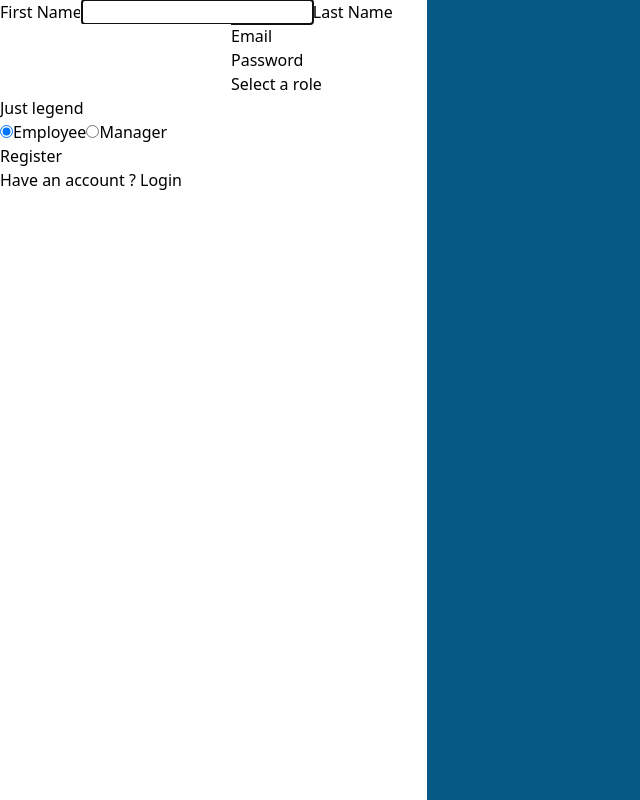
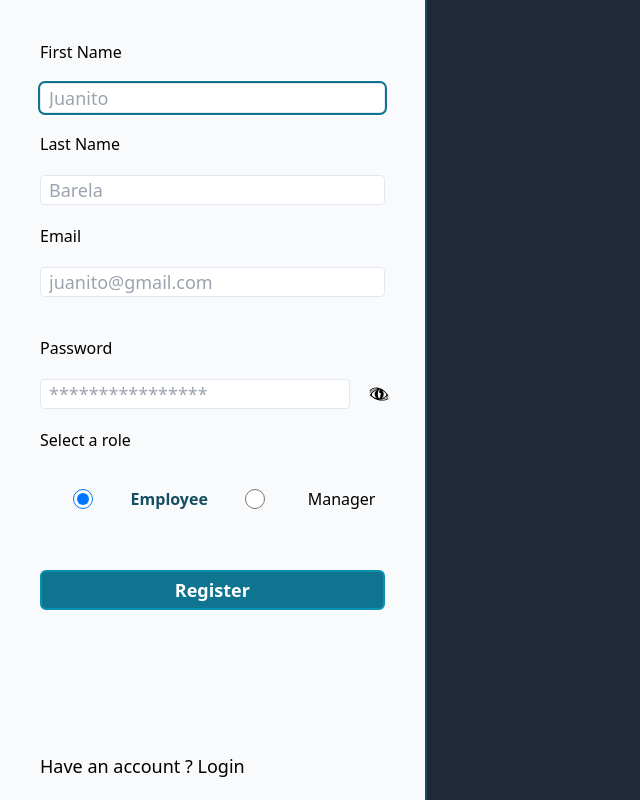
Before and after one commit to augusticor/pern-employees-front, a React (Vite) app: page /auth/register in a window 1280 px wide. Shown: the whole page, without its empty margins (0-640 px from the left). Built offline with nearby package versions, Linux system fonts and the light colour scheme.

Commit message:
Register screen styles with tailwind

```diff
--- /dev/null
+++ b/src/auth/components/PasswordInput.tsx
@@ -0,0 +1,56 @@
+import { useState } from 'react';
+import { GiEyelashes, GiSunkenEye } from 'react-icons/gi';
+
+interface Props {
+  inputClasses: string;
+  svgFillColor: string;
+  handleChange: (event: React.ChangeEvent<HTMLInputElement>) => void;
+}
+
+export const PasswordInput: React.FC<Props> = ({
+  inputClasses,
+  svgFillColor,
+  handleChange,
+}) => {
+  const [hidePassword, setHidePassword] = useState(true);
+
+  return (
+    <>
+      <label htmlFor='inppassword' className='mt-5'>
+        Password
+      </label>
+      <div className='grid grid-cols-2 items-center gap-3'>
+        {hidePassword ? (
+          <input
+            className={`${inputClasses}`}
+            type='password'
+            name='password'
+            id='inppassword'
+            placeholder='****************'
+            onChange={handleChange}
+          />
+        ) : (
+          <input
+            className={`${inputClasses}`}
+            type='text'
+            name='password'
+            id='inppassword'
+            onChange={handleChange}
+          />
+        )}
+
+        <button
+          type='button'
+          className='text-xl justify-self-center'
+          onClick={() => setHidePassword(!hidePassword)}
+        >
+          {hidePassword ? (
+            <GiSunkenEye className={svgFillColor} />
+          ) : (
+            <GiEyelashes className={svgFillColor} />
+          )}
+        </button>
+      </div>
+    </>
+  );
+};
--- a/src/auth/pages/Login.tsx
+++ b/src/auth/pages/Login.tsx
@@ -1,10 +1,12 @@
 import { useState } from 'react';
 import { Link } from 'wouter';
 import { LoginUser } from '../../types';
-import { GiEyelashes, GiSunkenEye } from 'react-icons/gi';
+import { PasswordInput } from '../components/PasswordInput';
 
 export const Login = () => {
-  const [hidePassword, setHidePassword] = useState(true);
+  const inputsClasses =
+    'text-lg border-b-2 mt-3 outline-none border-lime-100 focus:border-lime-300 hover:border-lime-200';
+
   const [formValues, setFormValues] = useState<LoginUser>({ email: '', password: '' });
 
   const handleChange = (e: React.ChangeEvent<HTMLInputElement>) => {
@@ -24,7 +26,7 @@ export const Login = () => {
         <form className='flex flex-col pt-10 w-full' onSubmit={handleSubmit}>
           <label htmlFor='inpemail'>Email</label>
           <input
-            className='text-lg border-b-2 mt-3 outline-none border-lime-100 focus:border-lime-300 hover:border-lime-200'
+            className={`${inputsClasses}`}
             type='email'
             name='email'
             id='inpemail'
@@ -33,41 +35,11 @@ export const Login = () => {
             onChange={handleChange}
           />
 
-          <label htmlFor='inppassword' className='mt-5'>
-            Password
-          </label>
-          <div className='grid grid-cols-2 items-center gap-3'>
-            {hidePassword ? (
-              <input
-                className='text-lg border-b-2 mt-3 outline-none border-lime-100 focus:border-lime-300 hover:border-lime-200'
-                type='password'
-                name='password'
-                id='inppassword'
-                placeholder='****************'
-                onChange={handleChange}
-              />
-            ) : (
-              <input
-                className='text-lg border-b-2 mt-3 outline-none border-lime-100 focus:border-lime-300 hover:border-lime-200'
-                type='text'
-                name='password'
-                id='inppassword'
-                onChange={handleChange}
-              />
-            )}
-
-            <button
-              type='button'
-              className='text-xl justify-self-center'
-              onClick={() => setHidePassword(!hidePassword)}
-            >
-              {hidePassword ? (
-                <GiSunkenEye className='hover:fill-lime-900' />
-              ) : (
-                <GiEyelashes className='hover:fill-lime-900' />
-              )}
-            </button>
-          </div>
+          <PasswordInput
+            inputClasses={inputsClasses}
+            svgFillColor='hover:fill-lime-900'
+            handleChange={handleChange}
+          />
 
           <button className='text-lg border-2 bg-lime-400 mt-10 w-24 h-9 self-center border-green-700 font-medium hover:bg-lime-500 hover:border-lime-900 hover:font-bold'>
             Login
--- a/src/auth/pages/Register.tsx
+++ b/src/auth/pages/Register.tsx
@@ -1,8 +1,12 @@
 import { useState } from 'react';
 import { Link } from 'wouter';
 import { RegisterUser } from '../../types';
+import { PasswordInput } from '../components/PasswordInput';
 
 export const Register = () => {
+  const inputClasses =
+    'text-lg outline-1 outline-cyan-700 border rounded border-slate-200 hover:border-cyan-600 pl-2 outline-offset-2';
+
   const [formValues, setFormValues] = useState<RegisterUser>({
     firstName: '',
     lastName: '',
@@ -21,32 +25,53 @@ export const Register = () => {
   };
 
   return (
-    <div className='grid grid-cols-3 bg-sky-800 h-screen'>
-      <main className='bg-white'>
-        <form onSubmit={handleSubmit}>
+    <div className='grid grid-cols-1 sm:grid-cols-2 md:grid-cols-3 bg-gray-800 h-screen'>
+      <main className='bg-gray-50 px-10 pt-10 sm:border-r-2 sm:border-cyan-900'>
+        <form className='flex flex-col h-3/4 justify-between' onSubmit={handleSubmit}>
           <label htmlFor='inpfirstname'>First Name</label>
           <input
+            className={`${inputClasses}`}
             type='text'
             name='firstName'
             id='inpfirstname'
+            placeholder='Juanito'
             autoFocus
             onChange={handleChange}
           />
 
           <label htmlFor='inplastname'>Last Name</label>
-          <input type='text' name='lastName' id='inplastname' onChange={handleChange} />
+          <input
+            className={`${inputClasses}`}
+            type='text'
+            name='lastName'
+            id='inplastname'
+            placeholder='Barela'
+            onChange={handleChange}
+          />
 
           <label htmlFor='inpemail'>Email</label>
-          <input type='email' name='email' id='inpemail' onChange={handleChange} />
+          <input
+            className={`${inputClasses}`}
+            type='email'
+            name='email'
+            id='inpemail'
+            placeholder='juanito@gmail.com'
+            onChange={handleChange}
+          />
 
-          <label htmlFor='inppassword'>Password</label>
-          <input type='password' name='password' id='inppassword' onChange={handleChange} />
+          <PasswordInput
+            inputClasses={inputClasses}
+            svgFillColor='hover:fill-cyan-900'
+            handleChange={handleChange}
+          />
 
           <label htmlFor='roles'>Select a role</label>
-          <fieldset id='roles'>
-            <legend>Just legend</legend>
-
+          <fieldset
+            id='roles'
+            className='grid grid-rows-2 grid-cols-3 mt-4 items-center justify-items-start sm:justify-items-center md:place-items-center md:grid-rows-1 md:grid-cols-4'
+          >
             <input
+              className='text-green-600 w-5 h-5 peer/employee'
               type='radio'
               name='role'
               id='chbxemployee'
@@ -54,22 +79,40 @@ export const Register = () => {
               defaultChecked
               onChange={handleChange}
             />
-            <label htmlFor='chbxemployee'>Employee</label>
+            <label
+              htmlFor='chbxemployee'
+              className='col-span-2 md:col-span-1 peer-checked/employee:text-cyan-900 peer-checked/employee:font-bold'
+            >
+              Employee
+            </label>
 
             <input
+              className='text-green-600 w-5 h-5 peer/manager'
               type='radio'
               name='role'
               id='chbxmanager'
               value='true'
               onChange={handleChange}
             />
-            <label htmlFor='chbxmanager'>Manager</label>
+            <label
+              htmlFor='chbxmanager'
+              className='col-span-2 md:col-span-1 peer-checked/manager:text-cyan-900 peer-checked/manager:font-bold'
+            >
+              Manager
+            </label>
           </fieldset>
 
-          <button>Register</button>
+          <button className='text-lg text-white w-full border-2 rounded-md bg-cyan-700 mt-10 h-10 self-center border-cyan-600 font-bold hover:bg-cyan-900 hover:border-cyan-700'>
+            Register
+          </button>
         </form>
 
-        <Link to='/auth/login'>Have an account ? Login</Link>
+        <Link
+          href='/auth/login'
+          className='text-lg absolute bottom-5 hover:underline hover:text-cyan-900'
+        >
+          Have an account ? Login
+        </Link>
       </main>
     </div>
   );
--- a/src/router/AppRouter.tsx
+++ b/src/router/AppRouter.tsx
@@ -10,7 +10,7 @@ export const AppRouter = () => {
       <Route path='/auth/register' component={Register} />
 
       <Route>
-        <Redirect to='/auth/login' />
+        <Redirect to='/auth/register' />
       </Route>
     </Switch>
   );
```
